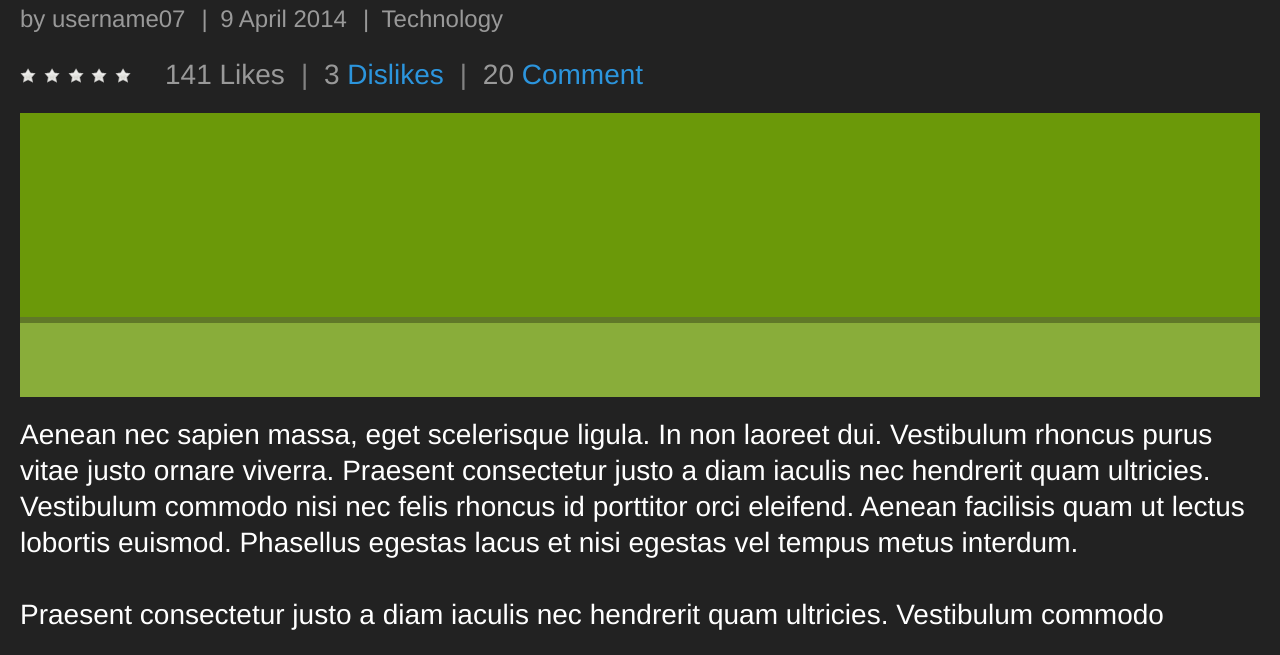
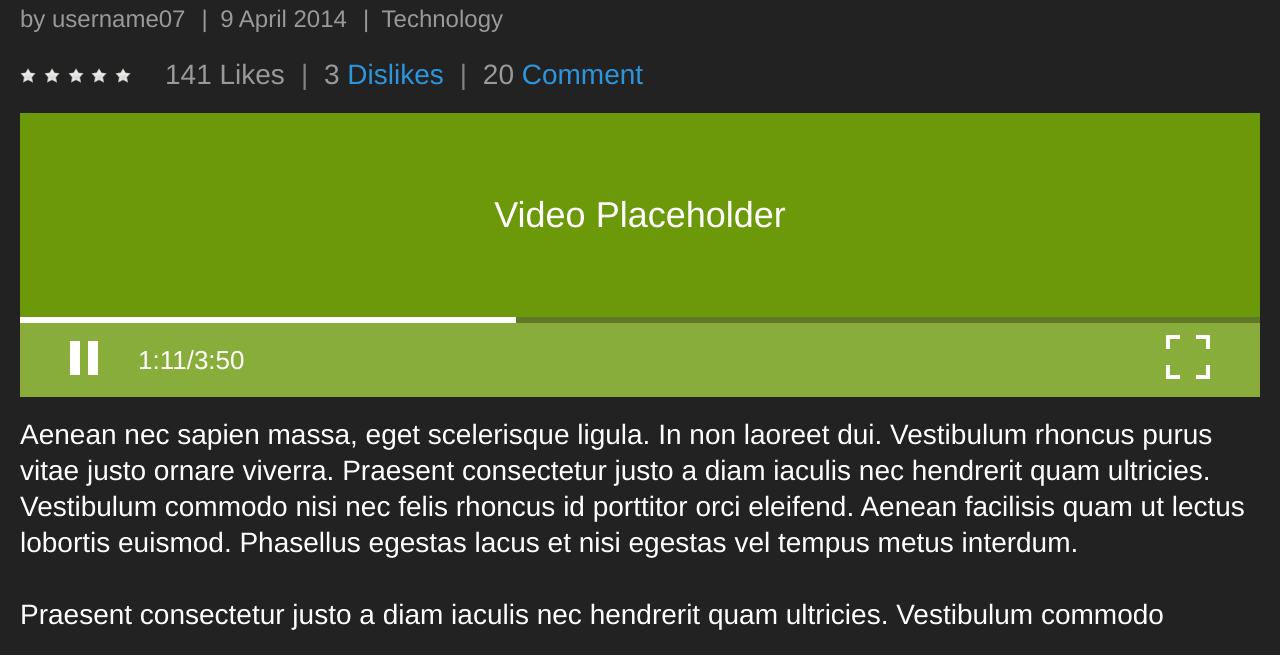
Before and after one commit to bowes282/iphone-top-coder, a plain HTML site: page 05-3_Item Details_Comment.html in a window 1280 px wide. Shown: the part 145-800 px from the top of the page. Drawn offline with nearby package versions, Linux system fonts and the light colour scheme.

Commit message:
add video placeholder

```diff
--- a/05-3_Item Details_Comment.html
+++ b/05-3_Item Details_Comment.html
@@ -49,10 +49,16 @@
 
                 <div class="video">
                     <div class="video-body">
-
+                        <h3>Video Placeholder</h3>
+                    </div>
+                    <div class="progress">
+                        <div class="progress-bar" role="progressbar" aria-valuenow="60" aria-valuemin="0" aria-valuemax="100" style="width: 40%;">
+                        </div>
                     </div>
                     <div class="video-footer">
-
+                        <span class="play-btn"></span>
+                        <span class="play-times">1:11/3:50</span>
+                        <span class="enlarge-btn"></span>
                     </div>
                 </div>
 
--- a/css/comment.css
+++ b/css/comment.css
@@ -34,5 +34,12 @@
 .info-wrap span:after{content:"|";color:#999;padding: 0 8px 0 16px;}
 .info-wrap span:last-child:after{content:"";}
 
-.video-body{background: #6b9909;height: 204px;border-bottom: #607928 solid 6px;}
-.video-footer{background: #89ad3a;height: 74px;}
+.video-body{background: #6b9909;height: 204px;}
+.video-body h3{font-size: 36px;text-align: center;position: relative;top: 84px;}
+.video-footer{background: #89ad3a;height: 74px;position: relative;}
+.video-footer .play-btn{background: url(../img/playBtn.png) no-repeat;width: 28px;height: 34px;position: absolute;top: 18px;left: 50px;}
+.video-footer .play-times{line-height: 74px;font-size: 26px;position: relative;left: 118px;}
+.video-footer .enlarge-btn{background: url(../img/enlargeBtn.png) no-repeat;width: 44px;height: 44px;position: absolute;right: 50px;top: 12px;}
+
+.progress {height: 6px;overflow: hidden;background-color: #607928;}
+.progress-bar {float: left;height: 100%;font-size: 12px;line-height: 20px;color: #fff;text-align: center;background-color: #fff;}
```
Also changed, not shown: img/enlargeBtn.png (added), img/playBtn.png (added).
